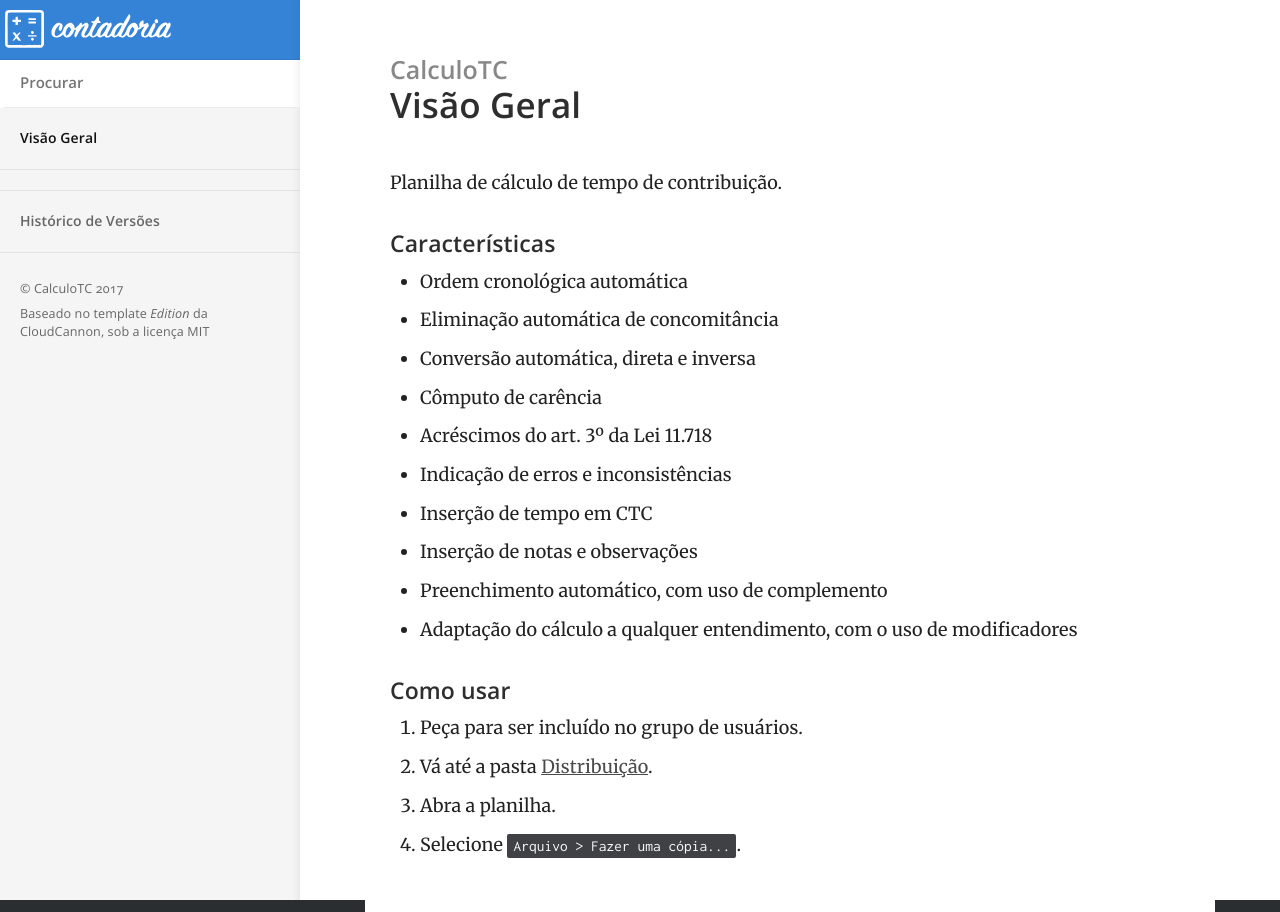
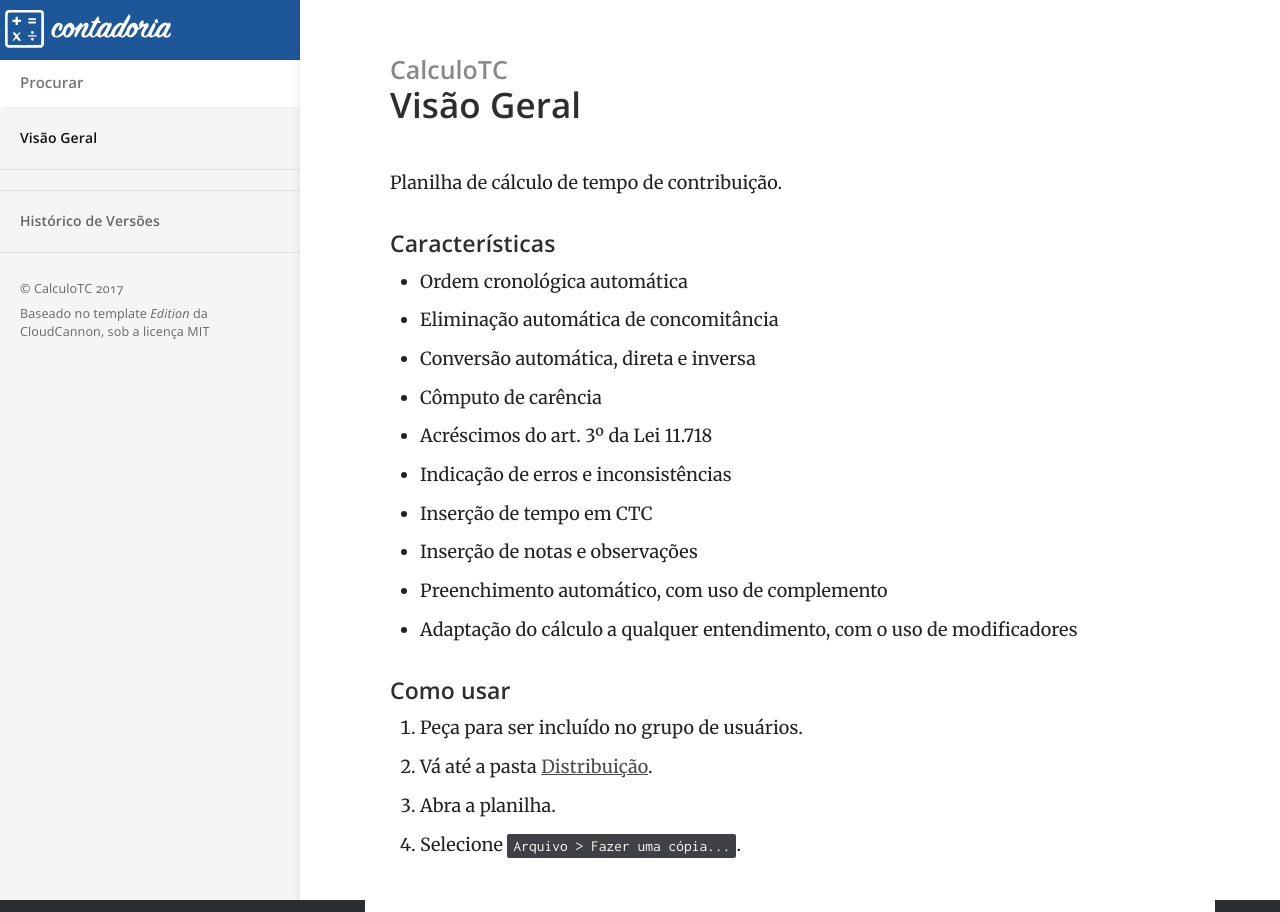
Before and after one commit to Contadoria/CalculoAtrasados, a Jekyll site: the page built from index.md, in a window 1280 px wide. Built offline with Jekyll 4.4.1, drawn with Linux system fonts in a browser that asks for light colours.

Commit message:
Cor de fundo e readme

```diff
--- a/css/main.scss
+++ b/css/main.scss
@@ -11,8 +11,16 @@ $content-max-width: 800px;
 $content-color: #222;
 $content-background-color: #fff;
 
-$brand-colour: #3583d6;
+$brand-colour: #1e5799;
 $brand-colour-light: mix($brand-colour, $content-background-color, 10%);
+
+@mixin header-gradient() {
+    background: #1e5799;
+    background: -moz-linear-gradient(top, #1e5799 0%, #207cca 71%, #207cca 98%, #207cca 100%, #3f51b5 100%, #7db9e8 100%, #207cca 100%, #207cca 102%);
+    background: -webkit-linear-gradient(top, #1e5799 0%,#207cca 71%,#207cca 98%,#207cca 100%,#3f51b5 100%,#7db9e8 100%,#207cca 100%,#207cca 102%);
+    background: linear-gradient(to bottom, #1e5799 0%,#207cca 71%,#207cca 98%,#207cca 100%,#3f51b5 100%,#7db9e8 100%,#207cca 100%,#207cca 102%);
+    filter: progid:DXImageTransform.Microsoft.gradient( startColorstr='#1e5799', endColorstr='#207cca',GradientType=0 );
+}
 
 $nav-header-background-color: $brand-colour;
 $nav-header-height: 60px;
```
Also changed, not shown: README.md.
